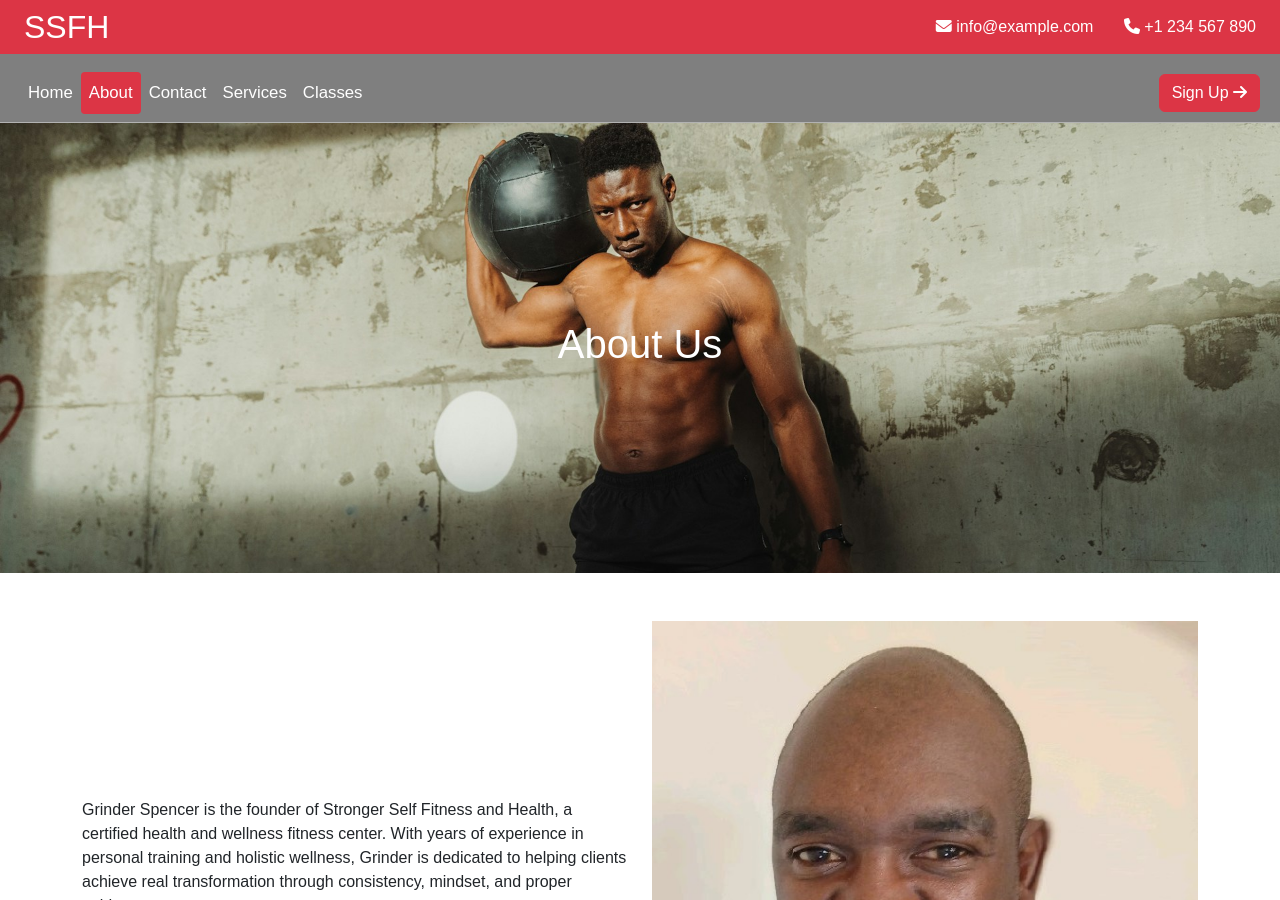
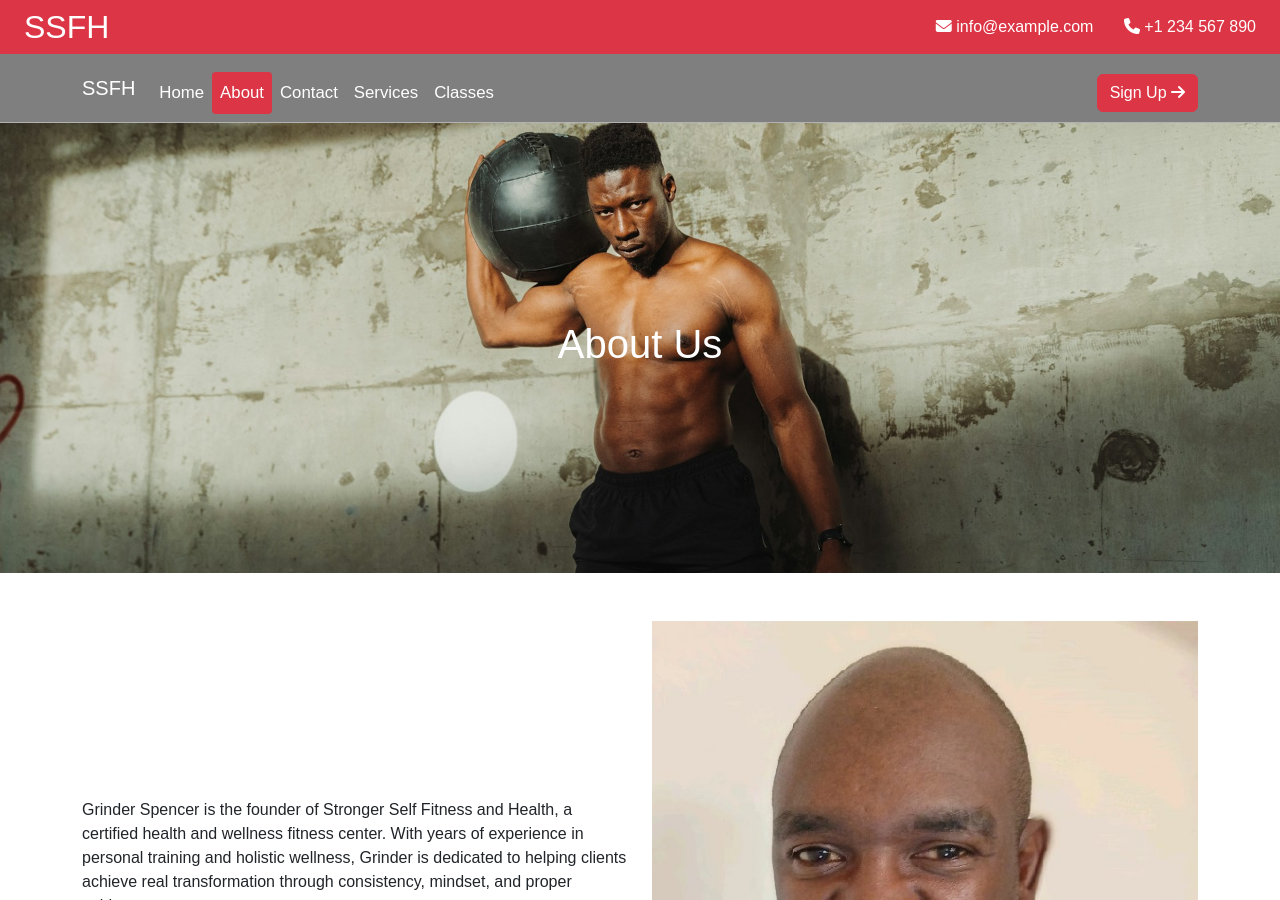
Before and after one commit to digitalsparkhq/grinderspencer-site, a Jekyll site: the page built from about.md, in a window 1280 px wide and 900 px high. Built offline with Jekyll 4.4.1, drawn with Linux system fonts in a browser that asks for light colours.

Commit message:
Update header.html

```diff
--- a/_includes/header.html
+++ b/_includes/header.html
@@ -22,24 +22,18 @@
 </header>
 
 <nav class="navbar navbar-expand-lg sticky-top">
-  <div class="container-fluid">
-    <!-- Removed duplicate logo here -->
+  <div class="container">
+    <a class="navbar-brand text-white" href="{{ '/' | relative_url }}">SSFH</a>
     <button class="navbar-toggler" type="button" data-bs-toggle="collapse" data-bs-target="#navbarNav">
       <span class="navbar-toggler-icon"></span>
     </button>
     <div class="collapse navbar-collapse" id="navbarNav">
       <ul class="navbar-nav me-auto mb-2 mb-lg-0">
-        <li class="nav-item">
-          <a class="nav-link {% if page.title contains 'Home' %}active{% endif %}" href="{{ '/' | relative_url }}">Home</a>
-        </li>
-        <li class="nav-item">
-          <a class="nav-link {% if page.title == 'About' %}active{% endif %}" href="{{ '/about' | relative_url }}">About</a>
-        </li>
-        <li class="nav-item">
-          <a class="nav-link {% if page.title == 'Contact' %}active{% endif %}" href="{{ '/contact' | relative_url }}">Contact</a>
-        </li>
-        <li class="nav-item"><a class="nav-link" href="{{ '/' | relative_url }}#services">Services</a></li>
-        <li class="nav-item"><a class="nav-link" href="{{ '/' | relative_url }}#classes">Classes</a></li>
+        <li class="nav-item"><a class="nav-link {% if page.title == 'Home' %}active{% endif %}" href="{{ '/' | relative_url }}">Home</a></li>
+        <li class="nav-item"><a class="nav-link {% if page.title == 'About' %}active{% endif %}" href="{{ '/about' | relative_url }}">About</a></li>
+        <li class="nav-item"><a class="nav-link {% if page.title == 'Contact' %}active{% endif %}" href="{{ '/contact' | relative_url }}">Contact</a></li>
+        <li class="nav-item"><a class="nav-link" href="{{ '/#services' | relative_url }}">Services</a></li>
+        <li class="nav-item"><a class="nav-link" href="{{ '/#classes' | relative_url }}">Classes</a></li>
       </ul>
       <button class="btn btn-danger signup-btn">Sign Up <i class="fas fa-arrow-right"></i></button>
     </div>
```
